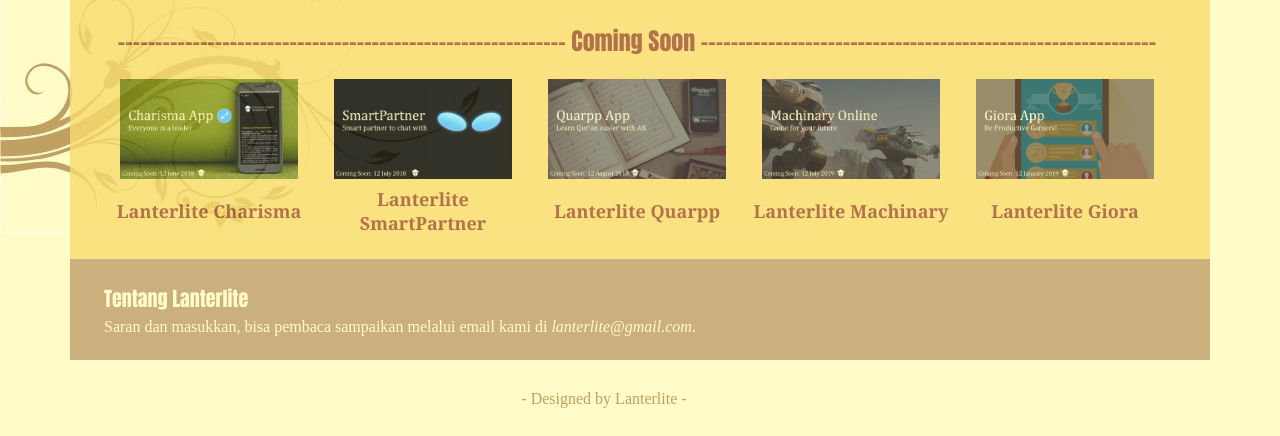
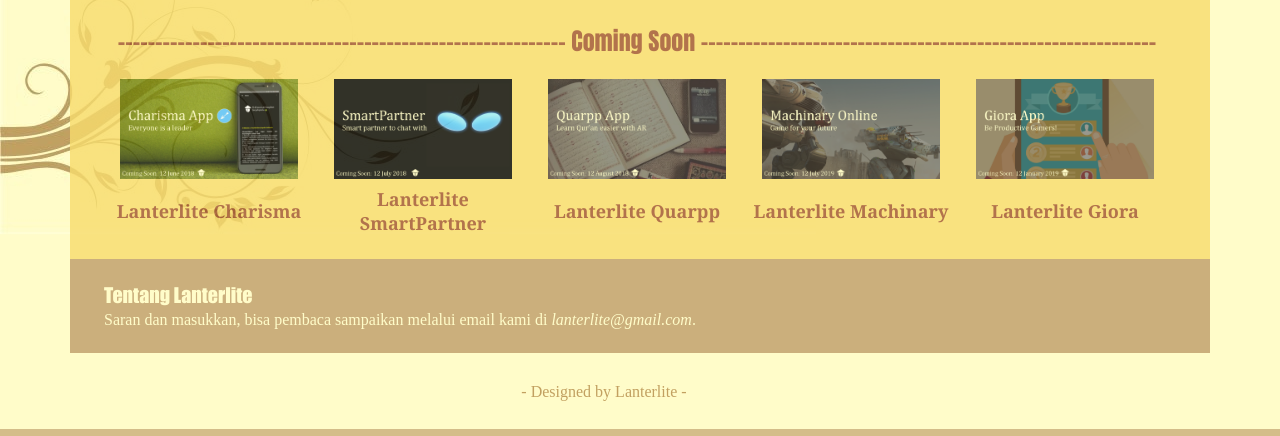
Before and after one commit to Lanterlite/lanterlite.site, a Flask app: page / in a window 1280 px wide. Shown: the part 534-970 px from the top of the page. Run offline with Flask 2, Linux system fonts and the light colour scheme; some libraries are stand-ins or nearby versions.

Commit message:
add font

```diff
--- a/application/static/css/style.css
+++ b/application/static/css/style.css
@@ -1,3 +1,8 @@
+@font-face {
+    font-family: 'Impact2'; /*a name to be used later*/
+    src: url('fonts/impact.ttf') /*URL to font*/
+}
+
 #post
 {
 	padding-top: 20px;
--- a/application/templates/index.html
+++ b/application/templates/index.html
@@ -179,7 +179,7 @@
 			<table cellpadding="0px">
 			<thead>
 			<tr>
-				<td rowspan="5"><font color="#FFFCC9" style="font-family:Impact; font-size:20px;">Tentang Lanterlite<font></td>
+				<td rowspan="5"><font color="#FFFCC9" style="font-family:'Impact2'; font-size:20px;">Tentang Lanterlite<font></td>
 			</tr>
 			</thead>
 			<tbody>
```
Also changed, not shown: application/static/css/fonts/impact.ttf (added).
